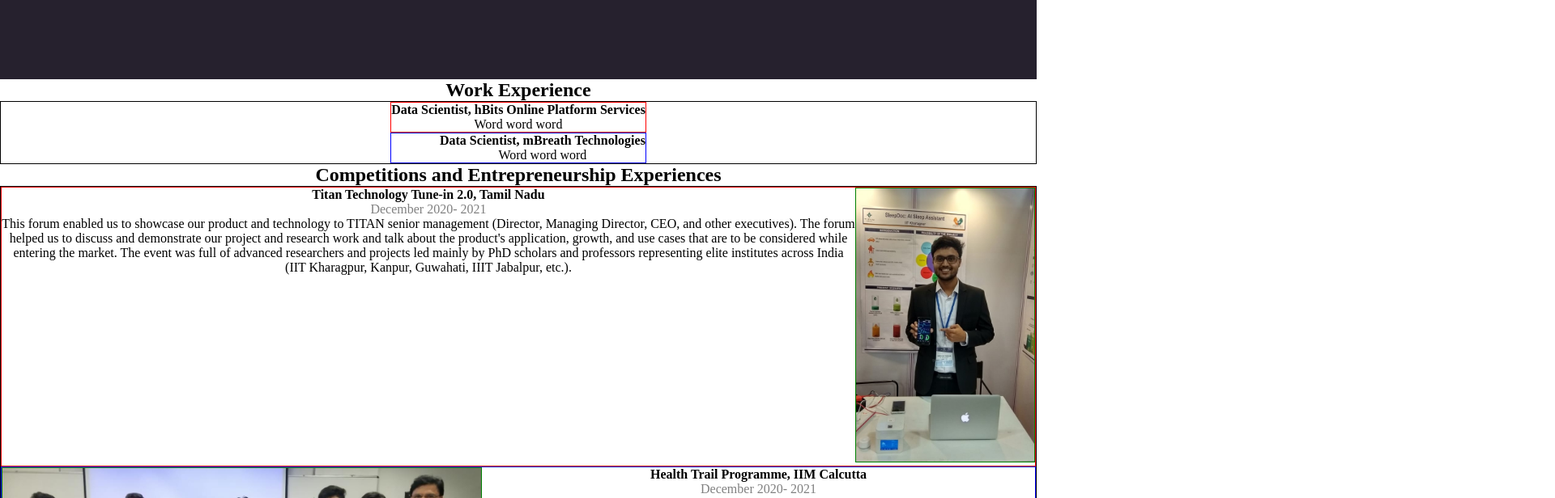
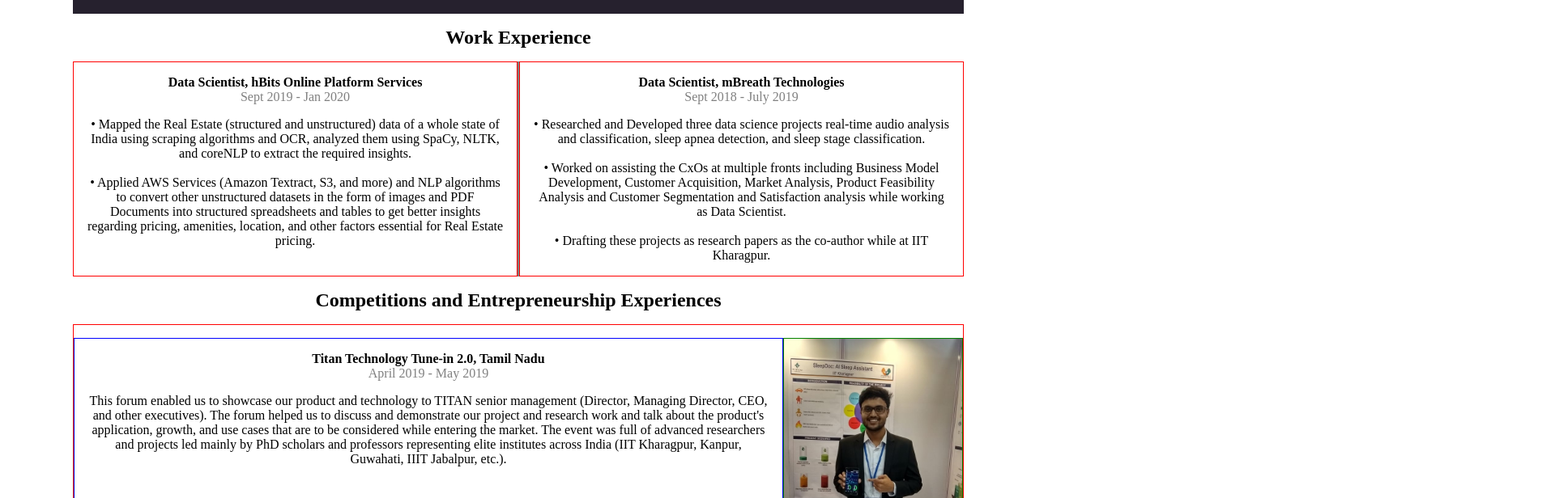
Before and after one commit to abhiram11/Portfolio-from-Scratch, a React (Create React App) app: page / in a window 1280 px wide. Shown: the part 1780-2396 px from the top of the page at 81% size, 1920 px wide, since content can reach past the window. Built offline with nearby package versions, Linux system fonts and the light colour scheme; a web font is replaced by a local one.

Commit message:
styled and aligned, content edited again (alot)

```diff
--- a/src/App.css
+++ b/src/App.css
@@ -4,4 +4,6 @@
   width: 100vw;
   height: 100vh;
   text-align: center;
+  max-width: 1100px;
+  margin: 0 auto;
 }
--- a/src/components/Experience/Experience.css
+++ b/src/components/Experience/Experience.css
@@ -1,20 +1,30 @@
-.experience__wrapper {
-  border: 1px solid black;
-  display: grid;
-  /*
-  z-index: 1;
-  height: 860px;
-  width: 100%;
-  max-width: 1100px;
-  margin-right: auto;
-  margin-left: auto;
-  padding: 0 24px; */
-  justify-content: center;
+.experience > h2 {
+  padding: 1rem 0;
+}
+
+.experience__wrapper__upper {
+  display: flex;
+}
+
+.experience__wrapper__upper__a {
+  border: 1px solid red;
+  flex: 0.5;
+  display: flex;
+  flex-direction: column;
+  padding: 1rem;
+}
+
+.experience__wrapper__lower {
+  border: 1px solid blue;
+  display: flex;
+  flex-direction: column;
+  padding: 1rem;
 }
 
 .experience__wrapper__a {
   border: 1px solid red;
   display: flex;
+  padding: 1rem 0;
 }
 
 .experience__wrapper__b {
@@ -25,15 +35,22 @@
 
 .experience__wrapper__duration {
   color: gray;
+  padding-bottom: 1rem;
 }
 
 .experience__wrapper__image > img {
   border: 1px solid green;
   height: 340px;
-  /* width: 140px; */
   object-fit: contain;
-  /* height: 140px; */
-  aspect-ratio: ;
-  /* height: 100%; */
-  /* object-fit: cover; */
 }
+
+.experience > img {
+  width: 100%;
+  object-fit: contain;
+  padding: 1rem 0;
+}
+
+.border {
+  border: 1px solid gray;
+  margin: 0 auto;
+}
--- a/src/components/Experience/index.js
+++ b/src/components/Experience/index.js
@@ -3,35 +3,59 @@ import "./Experience.css";
 import qdic from "../../media/about.jpg";
 import iimcip from "../../media/IIMCIP.jpg";
 import titan from "../../media/Titan.jpg";
+// import prize from "../../media/img_bg_1.jpg";
 
 function Experience() {
   return (
-    <div id="experience">
+    <div className="experience" id="experience">
       <h2>Work Experience</h2>
-      <div className="experience__wrapper">
-        <div className="experience__wrapper__a">
-          <div className="experience__wrapper__content">
-            <h4>Data Scientist, hBits Online Platform Services</h4>
-            <p className="experience__wrapper__duration"></p>
-            <p>Word word word</p>
-          </div>
+      <div className="experience__wrapper__upper">
+        <div className="experience__wrapper__upper__a">
+          <h4>Data Scientist, hBits Online Platform Services</h4>
+          <p className="experience__wrapper__duration">Sept 2019 - Jan 2020</p>
+          <p>
+            • Mapped the Real Estate (structured and unstructured) data of a
+            whole state of India using scraping algorithms and OCR, analyzed
+            them using SpaCy, NLTK, and coreNLP to extract the required
+            insights.
+            <br />
+            <br />• Applied AWS Services (Amazon Textract, S3, and more) and NLP
+            algorithms to convert other unstructured datasets in the form of
+            images and PDF Documents into structured spreadsheets and tables to
+            get better insights regarding pricing, amenities, location, and
+            other factors essential for Real Estate pricing.
+          </p>
         </div>
-
-        <div className="experience__wrapper__b">
-          <div className="experience__wrapper__content">
-            <h4>Data Scientist, mBreath Technologies</h4>
-            <p className="experience__wrapper__duration"></p>
-            <p>Word word word</p>
-          </div>
+        <div className="border" />
+        <div className="experience__wrapper__upper__a">
+          <h4>Data Scientist, mBreath Technologies</h4>
+          <p className="experience__wrapper__duration">Sept 2018 - July 2019</p>
+          <p>
+            • Researched and Developed three data science projects real-time
+            audio analysis and classification, sleep apnea detection, and sleep
+            stage classification.
+            <br />
+            <br />
+            • Worked on assisting the CxOs at multiple fronts including Business
+            Model Development, Customer Acquisition, Market Analysis, Product
+            Feasibility Analysis and Customer Segmentation and Satisfaction
+            analysis while working as Data Scientist.
+            <br />
+            <br />• Drafting these projects as research papers as the co-author
+            while at IIT Kharagpur.
+          </p>
         </div>
       </div>
+      {/* <img src={prize} alt="prize" /> */}
       <h2>Competitions and Entrepreneurship Experiences</h2>
-      <div className="experience__wrapper">
+      <div>
         <div className="experience__wrapper__a">
           {/* just change their flex start etc stuff.... */}
-          <div className="experience__wrapper__content">
+          <div className="experience__wrapper__lower">
             <h4>Titan Technology Tune-in 2.0, Tamil Nadu</h4>
-            <p className="experience__wrapper__duration">December 2020- 2021</p>
+            <p className="experience__wrapper__duration">
+              April 2019 - May 2019
+            </p>
             <p>
               This forum enabled us to showcase our product and technology to
               TITAN senior management (Director, Managing Director, CEO, and
@@ -49,9 +73,11 @@ function Experience() {
           </div>
         </div>
         <div className="experience__wrapper__b">
-          <div className="experience__wrapper__content">
+          <div className="experience__wrapper__lower">
             <h4>Health Trail Programme, IIM Calcutta</h4>
-            <p className="experience__wrapper__duration">December 2020- 2021</p>
+            <p className="experience__wrapper__duration">
+              Jan 2019 - April 2019
+            </p>
 
             <p>
               Health Trail was a three month non-residential accelerator
@@ -68,9 +94,11 @@ function Experience() {
         </div>
         <div className="experience__wrapper__a">
           {/* just change their flex start etc stuff.... */}
-          <div className="experience__wrapper__content">
-            <h4>Qualcomm Design in India Challenge</h4>
-            <p className="experience__wrapper__duration">December 2020- 2021</p>
+          <div className="experience__wrapper__lower">
+            <h4>Qualcomm Design in India Challenge, Bangalore</h4>
+            <p className="experience__wrapper__duration">
+              Sept 2019 - March 2019
+            </p>
             <p>
               This was one of the toughest startup programme to get selected.
               Our startup, mBreath, got ranked in Top 15 Nationwide Startups in
--- a/src/components/Header/Header.css
+++ b/src/components/Header/Header.css
@@ -1,6 +1,7 @@
 .header {
   position: fixed;
   width: 100%;
+  max-width: 1100px;
   top: 0;
   display: flex;
   justify-content: space-between;
@@ -8,16 +9,19 @@
   color: white;
   padding: 10px;
   z-index: 999;
+  border: 1px solid green;
 }
 
 .header__left {
   display: flex;
   align-items: center;
   padding-left: 1rem;
+  border: 1px solid green;
 }
 
 .header__right {
   padding-right: 1rem;
+  border: 1px solid green;
 }
 .nav__button {
   padding: 10px 10px;
--- a/src/components/Intro/Intro.css
+++ b/src/components/Intro/Intro.css
@@ -1,6 +1,6 @@
 .wrapper {
   width: 100%;
-  height: 100%;
+  height: 760px;
   background: #26212e;
   padding: 20px;
   display: flex;
--- a/src/components/TextualContent/TextualContent.css
+++ b/src/components/TextualContent/TextualContent.css
@@ -1,7 +1,8 @@
 .textual__content {
   border: 1px solid red;
-  padding: 1rem 2rem;
+  padding: 2rem 2rem;
   text-align: left;
+  position: relative;
 }
 
 .textual__content__top {
```
